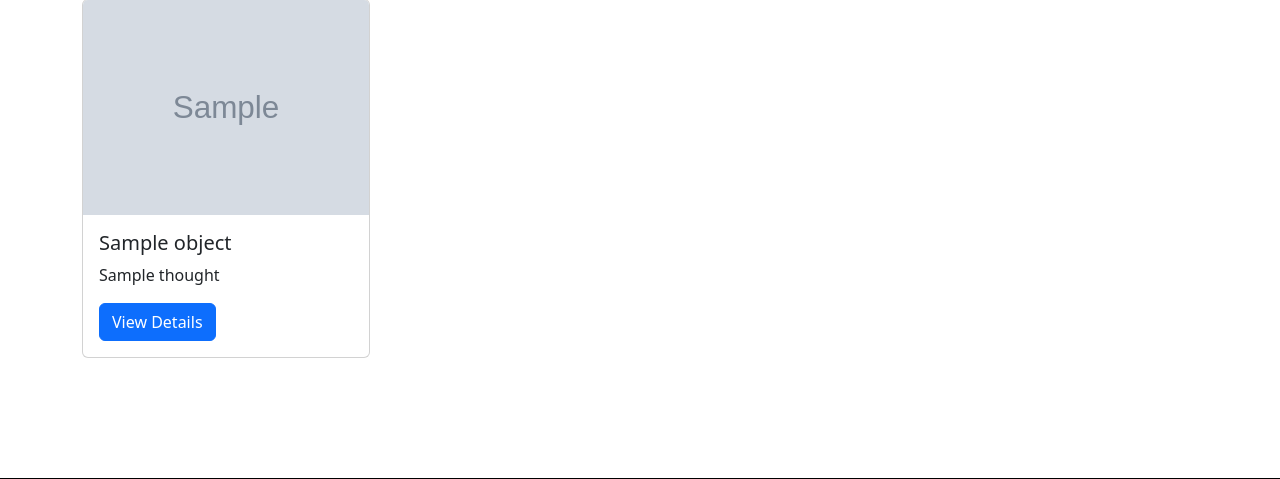
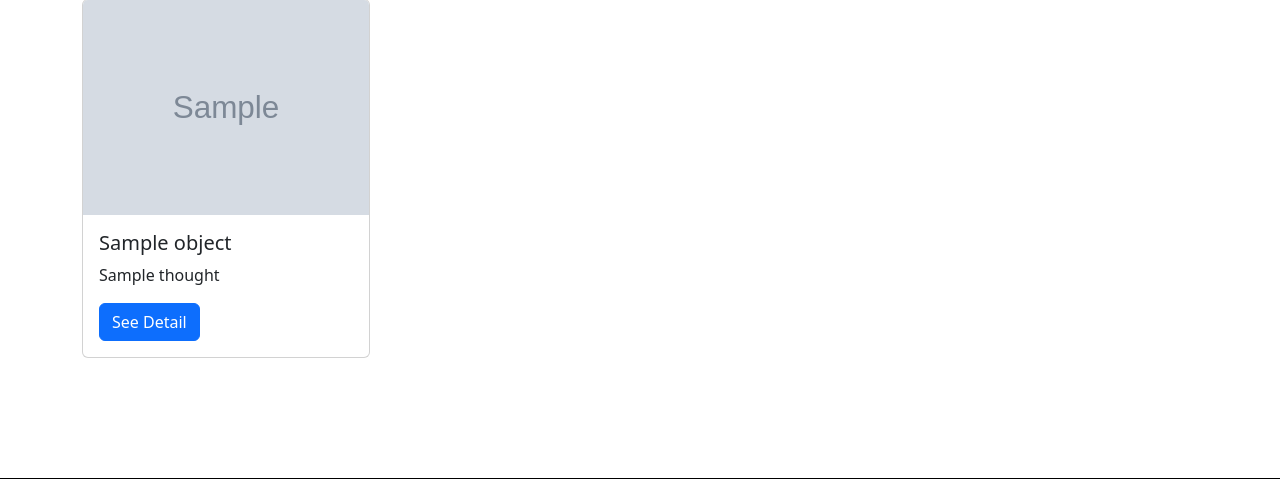
Before and after one commit to ahmadjawadmughal/thoughts-team-alpha, a Django app: template post_thoughts/templates/post_thoughts/thought_list.html in a window 1280 px wide. Shown: the part 203-682 px from the top of the page. Run offline with Django 4.2, Linux system fonts and the light colour scheme; the template is opened without the code that fills it: most values are stand-ins (such as "Sample title", 1, 10 or a date in 2020); grey boxes marked "Sample" are stand-in pictures; some libraries are stand-ins or nearby versions.

Commit message:
Final Project Done

```diff
--- a/post_thoughts/templates/post_thoughts/thought_list.html
+++ b/post_thoughts/templates/post_thoughts/thought_list.html
@@ -2,9 +2,11 @@
 <!--Cards-->
 <br /><br />
 <!---->
+
 <div class="container mt-5">
   <div class="row">
-    {% for object in object_list %}
+    {% for object in object_list %} {% if not object.is_private %}
+
     <div class="col-md-4">
       <div class="card" style="width: 18rem">
         {% if object.image %}
@@ -12,22 +14,19 @@
         {% else %}
         <p>No img</p>
         {% endif %}
+
         <div class="card-body">
           <h5 class="card-title">{{object.title}}</h5>
-          <p class="card-text">
-
-            {{object.thought}}
-          </p>
+          <p class="card-text">{{object.thought}}</p>
 
           <a href="{% url 'DetailThoughts' object.id %}" class="btn btn-primary"
-            >View Details</a
-          >
+            >See Detail
+          </a>
         </div>
       </div>
       <br />
     </div>
-
-    {% endfor %}
+    {% endif %} {% endfor %}
   </div>
 </div>
 
```
